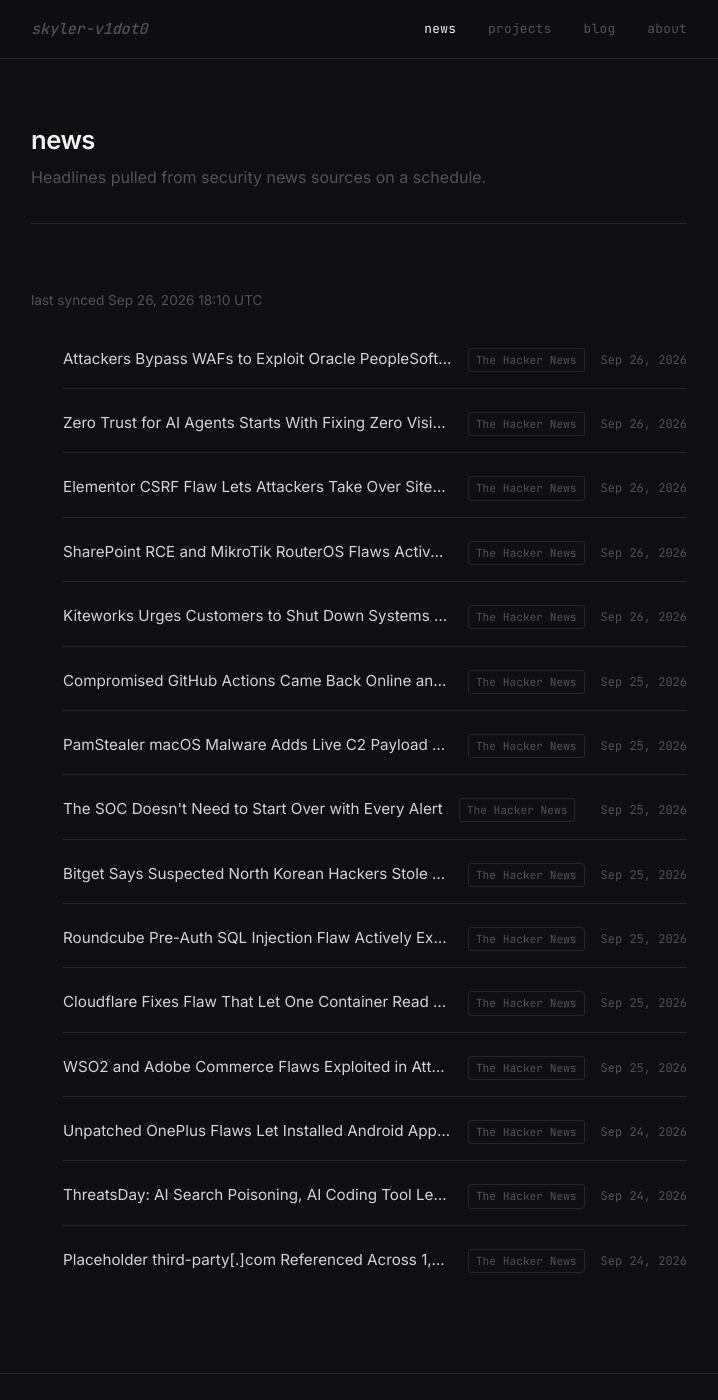
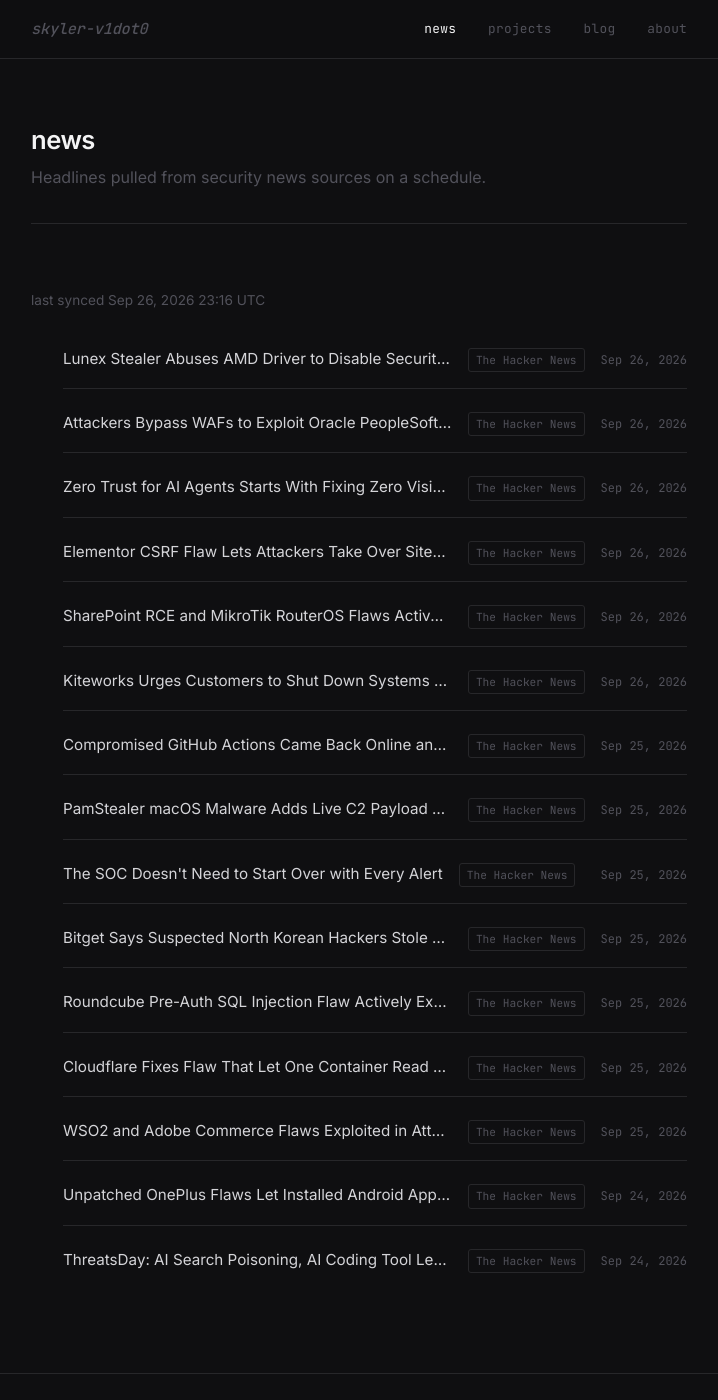
Before and after one commit to skyler-v1dot0/personal-site, a Jekyll site: the page built from news.html, in a window 1280 px wide and 1400 px high. Shown: the whole window, without its empty margins (281-999 px from the left). Built offline with Jekyll 4.4.1, drawn with Linux system fonts in a browser that asks for light colours.

Commit message:
chore: sync news feed [skip ci]

```diff
--- a/_data/news.yml
+++ b/_data/news.yml
@@ -1,6 +1,11 @@
 ---
-updated_at: '2026-09-26T18:10:52Z'
+updated_at: '2026-09-26T23:16:15Z'
 items:
+- title: Lunex Stealer Abuses AMD Driver to Disable Security Monitoring and Steal
+    Browser Credentials
+  url: https://thehackernews.com/2026/09/lunex-stealer-abuses-amd-driver-to.html
+  source: The Hacker News
+  published: '2026-09-26T18:22:52Z'
 - title: Attackers Bypass WAFs to Exploit Oracle PeopleSoft Flaw and Deploy Web Shells
   url: https://thehackernews.com/2026/09/attackers-bypass-wafs-to-exploit-oracle.html
   source: The Hacker News
@@ -63,8 +68,3 @@ items:
   url: https://thehackernews.com/2026/09/threatsday-ai-search-poisoning-ai.html
   source: The Hacker News
   published: '2026-09-24T17:52:43Z'
-- title: Placeholder third-party[.]com Referenced Across 1,700+ Repositories Now Serves
-    Malicious Content
-  url: https://thehackernews.com/2026/09/placeholder-third-partycom-referenced.html
-  source: The Hacker News
-  published: '2026-09-24T15:27:32Z'
```
